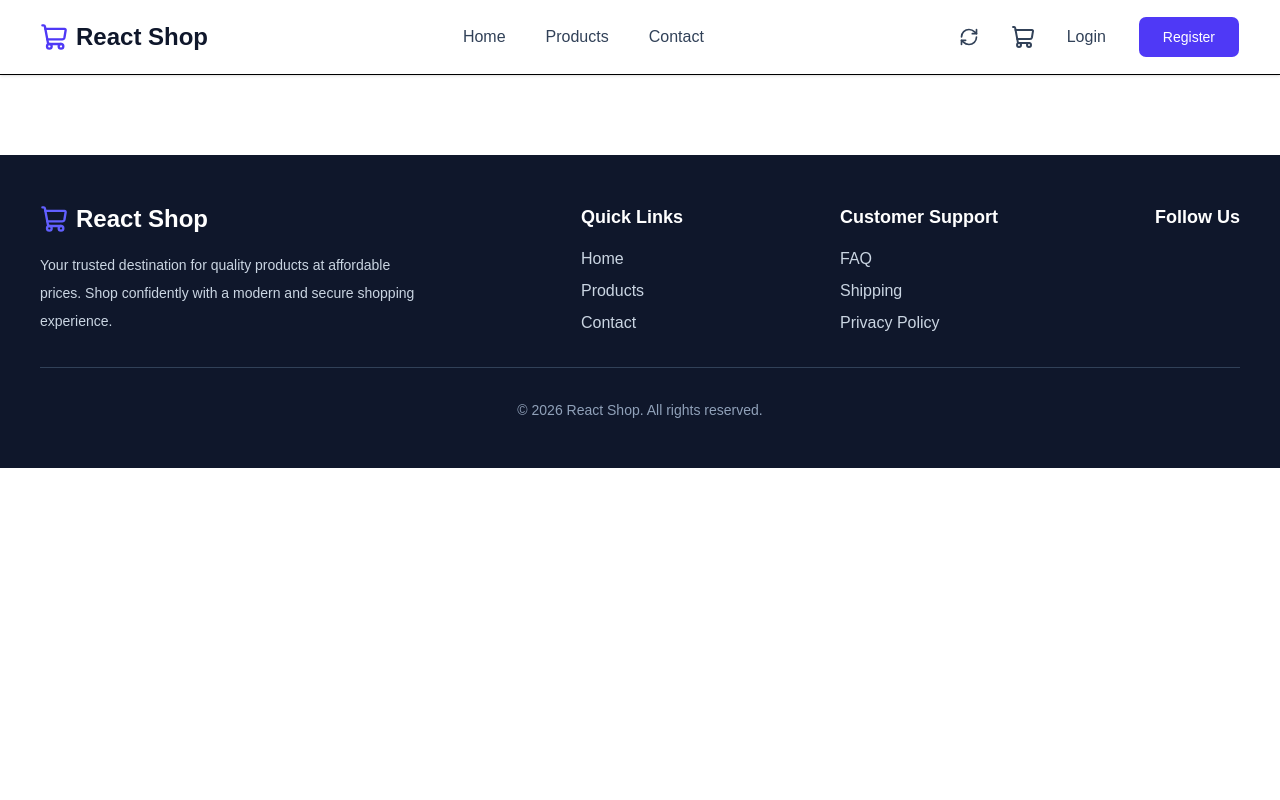
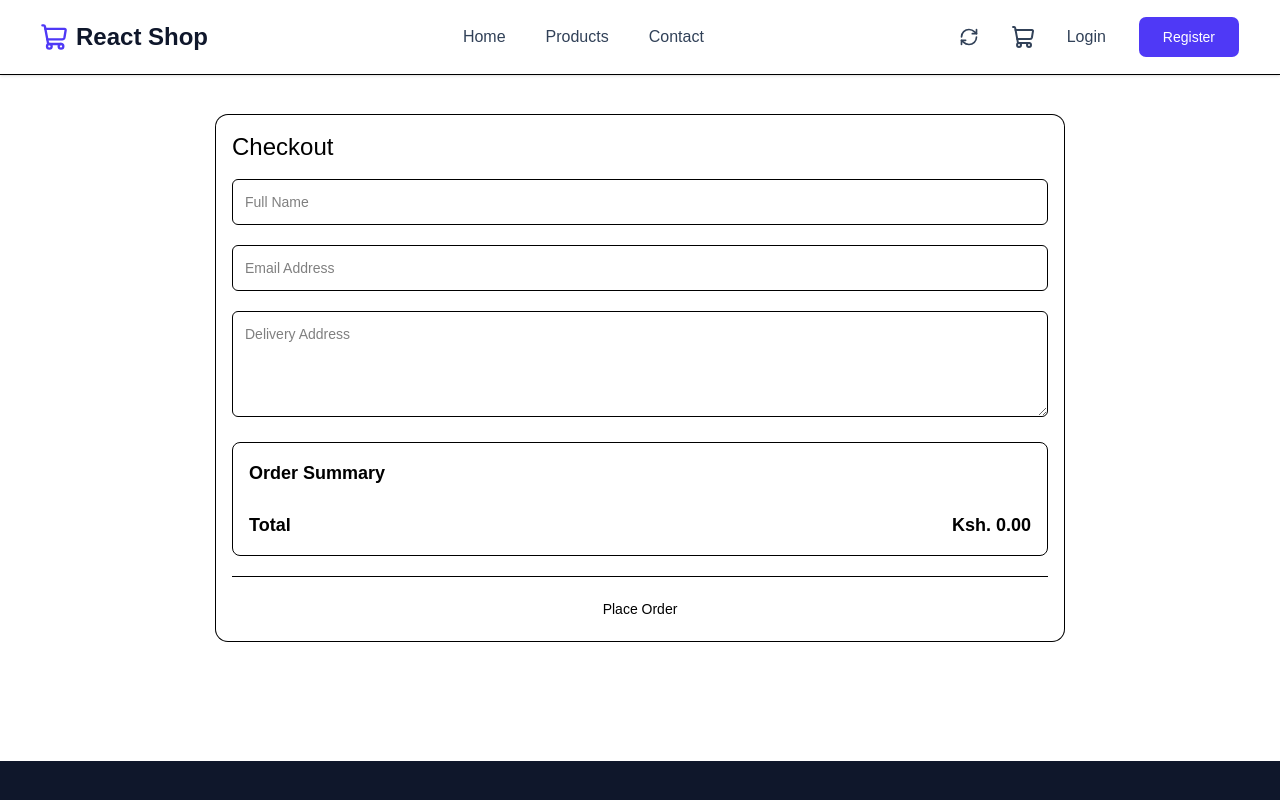
Before and after one commit to derrickweru73/react-shop-one, a React (Vite) app: page /checkout in a window 1280 px wide. Shown: the top 800 px of the page. Built offline with nearby package versions, Linux system fonts and the light colour scheme.

Commit message:
fix: add checkout functionality

```diff
--- a/src/App.jsx
+++ b/src/App.jsx
@@ -4,6 +4,8 @@ import Home from "./pages/Home";
 import Footer from "./components/ui/Footer";
 import Cart from "./pages/Cart"
 import ProductDetails from "./pages/ProductDetails";
+import Checkout from "./pages/Checkout";
+import CheckoutSuccess from "./pages/CheckoutSuccess";
 function App() {
   return (
     <>
@@ -12,7 +14,10 @@ function App() {
         <Routes>
           <Route path="/" element={<Home />} />
           <Route path="/cart" element={<Cart />} />
+          <Route path="/checkout" element={<Checkout />} />
+          <Route path="/checkoutsuccess" element={<CheckoutSuccess />} />
           <Route path="/product/:productId" element={<ProductDetails />} />
+
         </Routes>
         <Footer/>
       </Router>
--- a/src/pages/Checkout.jsx
+++ b/src/pages/Checkout.jsx
@@ -0,0 +1,121 @@
+import { useContext, useState } from "react";
+import { useNavigate } from "react-router-dom";
+import { CartContext } from "@/context/CartContext";
+import { Button } from "@/components/ui/button";
+import {
+  Card,
+  CardHeader,
+  CardTitle,
+  CardContent,
+  CardFooter,
+} from "@/components/ui/card";
+
+function Checkout() {
+  const { cart, setCart } = useContext(CartContext);
+  const navigate = useNavigate();
+
+  const [customer, setCustomer] = useState({
+    name: "",
+    email: "",
+    address: "",
+  });
+
+  const totalPrice = cart.reduce(
+    (sum, item) => sum + item.price * (item.quantity || 1),
+    0
+  );
+
+  const handleChange = (e) => {
+    setCustomer({
+      ...customer,
+      [e.target.name]: e.target.value,
+    });
+  };
+
+  const handleSubmit = (e) => {
+    e.preventDefault();
+
+    if (cart.length === 0) {
+      alert("Your cart is empty.");
+      return;
+    }
+
+    setCart([]);
+    navigate("/checkoutsuccess");
+  };
+
+  return (
+    <div className="container max-w-4xl mx-auto py-10 px-6">
+      <Card>
+        <CardHeader>
+          <CardTitle className="text-2xl">
+            Checkout
+          </CardTitle>
+        </CardHeader>
+
+        <CardContent className="space-y-6">
+          <form onSubmit={handleSubmit} className="space-y-5">
+            <input
+              type="text"
+              name="name"
+              placeholder="Full Name"
+              value={customer.name}
+              onChange={handleChange}
+              className="w-full border rounded-md p-3"
+              required
+            />
+
+            <input
+              type="email"
+              name="email"
+              placeholder="Email Address"
+              value={customer.email}
+              onChange={handleChange}
+              className="w-full border rounded-md p-3"
+              required
+            />
+
+            <textarea
+              name="address"
+              placeholder="Delivery Address"
+              value={customer.address}
+              onChange={handleChange}
+              rows="4"
+              className="w-full border rounded-md p-3"
+              required
+            />
+
+            <div className="border rounded-lg p-4 space-y-3">
+              <h2 className="text-lg font-semibold">
+                Order Summary
+              </h2>
+
+              {cart.map((item) => (
+                <div
+                  key={item.id}
+                  className="flex justify-between border-b pb-2"
+                >
+                  <span>{item.name}</span>
+                  <span>Ksh. {item.price}</span>
+                </div>
+              ))}
+
+              <div className="flex justify-between font-bold text-lg pt-3">
+                <span>Total</span>
+                <span>Ksh. {totalPrice.toFixed(2)}</span>
+              </div>
+            </div>
+
+            <CardFooter className="px-0">
+              <Button className="w-full" type="submit">
+                Place Order
+              </Button>
+            </CardFooter>
+          </form>
+        </CardContent>
+      </Card>
+    </div>
+  );
+}
+
+export default Checkout;
```
